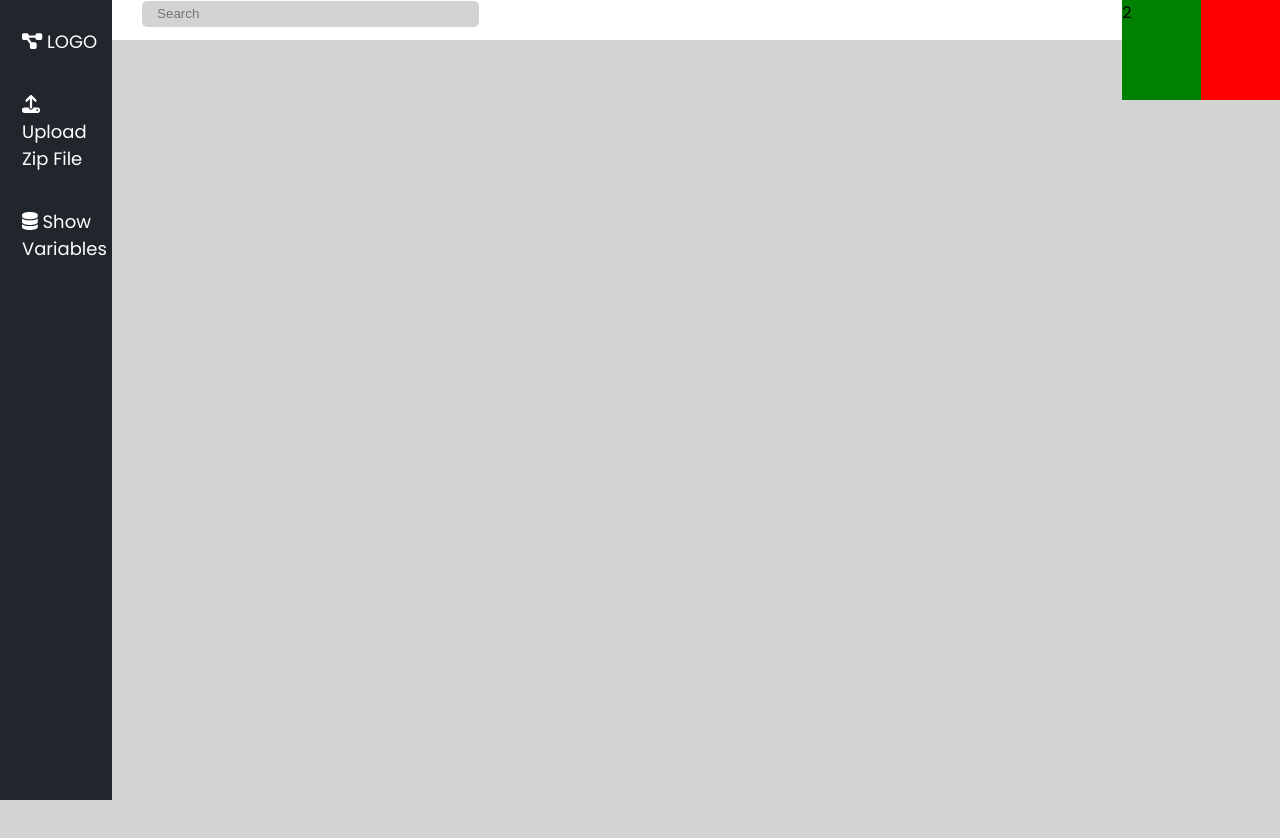
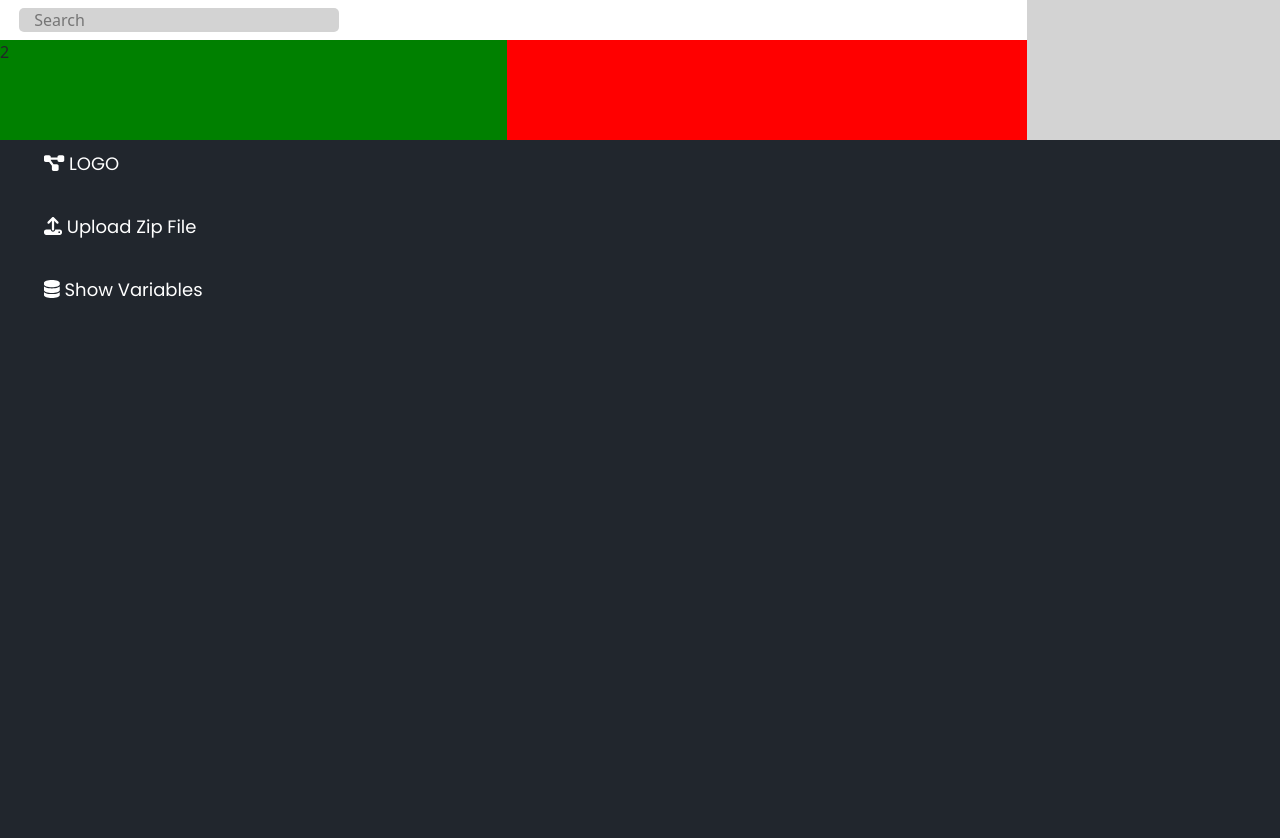
Before and after one commit to highfly117/powerAutomate, a React (Create React App) app in the folder client/: page / in a window 1280 px wide. Shown: the top 838 px of the page. Before the commit the page ends 800 px from the top, so only its background shows below. Built offline with nearby package versions, Linux system fonts and the light colour scheme; no server answers.

Commit message:
moved to using grid layout with bootstrap

```diff
--- a/client/src/App.js
+++ b/client/src/App.js
@@ -2,6 +2,7 @@ import React from "react";
 import Navbar from './Componants/Navbar';
 import SideNav from './Componants/SideNav'
 import './App.css';
+import 'bootstrap/dist/css/bootstrap.min.css';
 
 function App() {
   const [data, setData] = React.useState(null);
@@ -15,14 +16,27 @@ function App() {
 
 
   return (
-    <div className="App">
+    <div className="App row">
 
       <SideNav></SideNav>
 
-      <Navbar></Navbar>
-      <div style={{width: '100px', height: '100px', background: 'green', order: 2}}>{data} 2</div>
-      <div style={{width: '100px', height: '100px', background: 'red', order: 2}}>{data}</div>
+      <div className="row col-10">
 
+        <div className="row">
+
+          <Navbar></Navbar>
+
+        </div>
+
+
+
+
+        <div className="row"><div className="col" style={{ width: '100px', height: '100px', background: 'green', order: 2 }}>{data} 2</div>
+          <div className="col" style={{ width: '100px', height: '100px', background: 'red', order: 2 }}>{data}</div>
+        </div>
+
+
+      </div>
 
 
 
```
